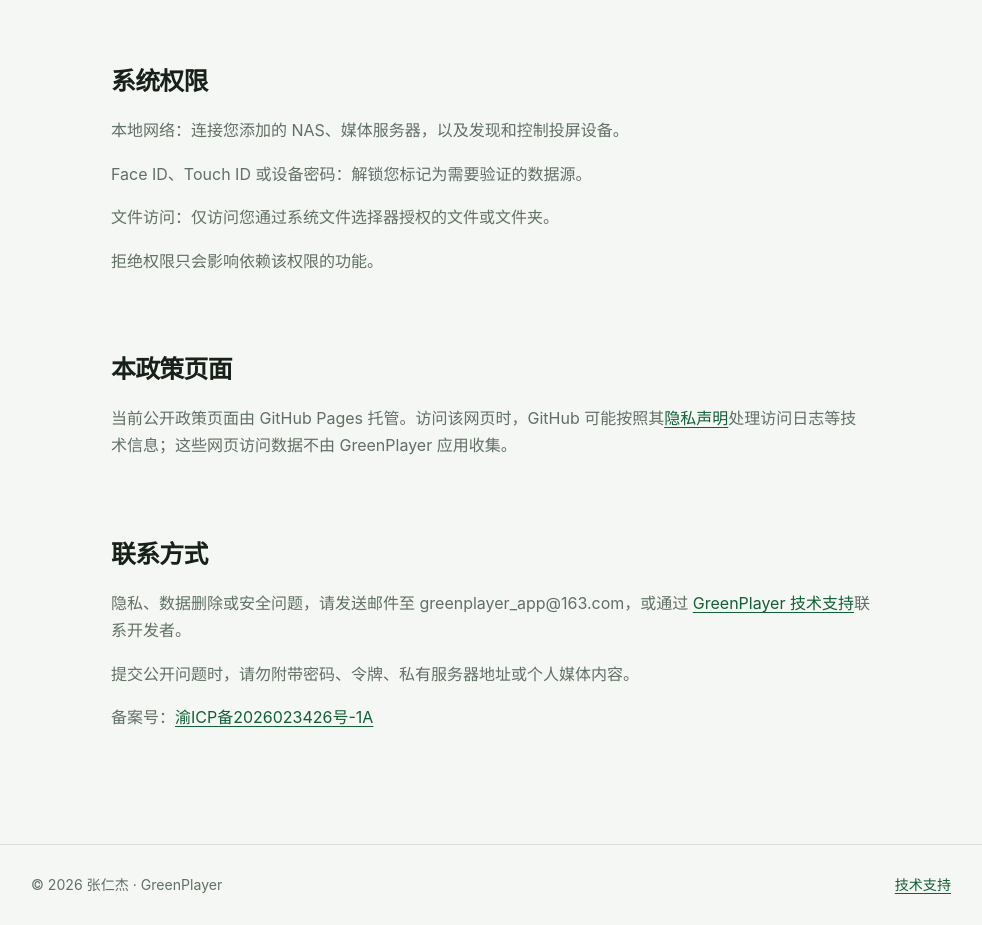
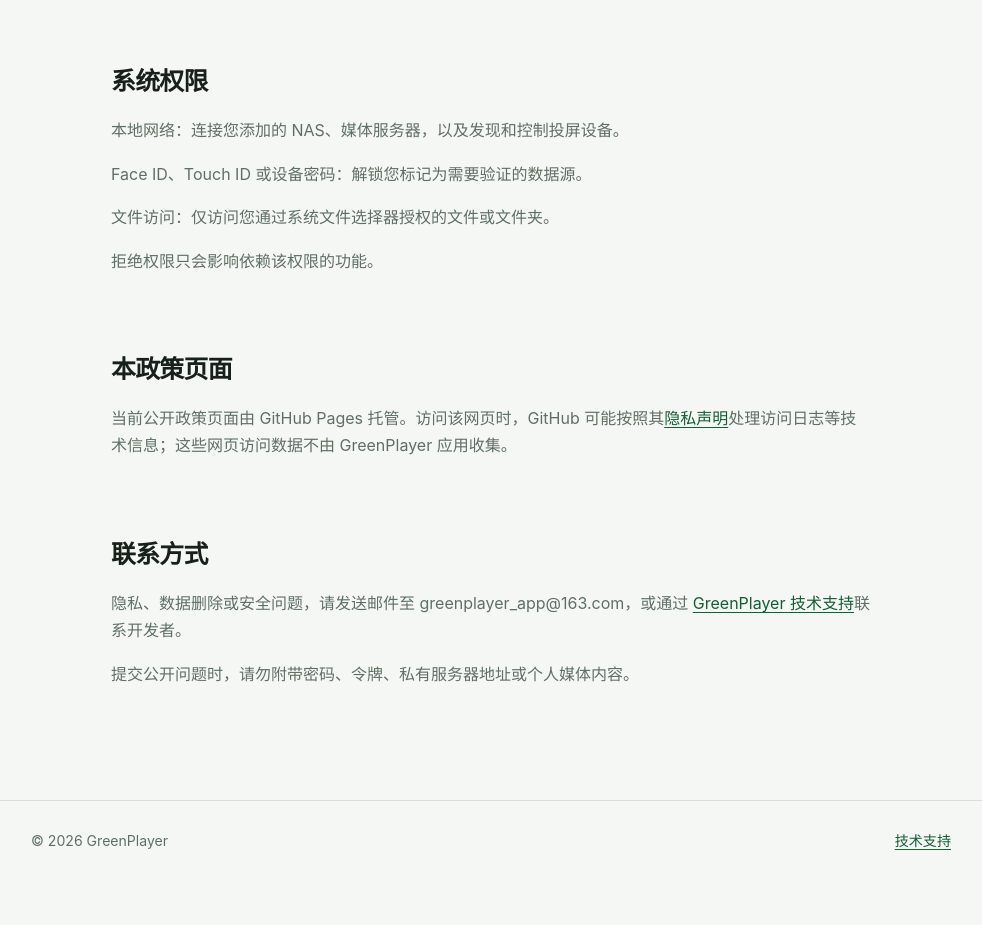
Before and after one commit to AKAGreen/greenplayer-support, a plain HTML site: page privacy/index.html in a window 1280 px wide. Shown: the part 2096-3021 px from the top of the page, without its empty margins (149-1131 px from the left). After the commit the page ends 2977 px from the top, so only its background shows below. Drawn offline with Linux system fonts and the light colour scheme.

Commit message:
Keep only public support email on website pages

```diff
--- a/privacy/index.html
+++ b/privacy/index.html
@@ -58,13 +58,13 @@
 <section><h2>联系方式</h2>
 <p>隐私、数据删除或安全问题，请发送邮件至 greenplayer_app@163.com，或通过 <a href="https://akagreen.github.io/greenplayer-support/support/">GreenPlayer 技术支持</a>联系开发者。</p>
 <p>提交公开问题时，请勿附带密码、令牌、私有服务器地址或个人媒体内容。</p>
-<p>备案号：<a href="https://beian.miit.gov.cn/">渝ICP备2026023426号-1A</a></p>
+
 </section>
   </main>
 
   <footer class="site-footer">
     <div class="shell footer-row">
-      <span>© 2026 张仁杰 · GreenPlayer</span>
+      <span>© 2026 GreenPlayer</span>
       <a href="../support/">技术支持</a>
     </div>
   </footer>
```
Also changed, not shown: index.html (+1 -1 lines), opensource/1.0.0-1/index.html (+1 -1 lines), opensource/1.1.0-2/index.html (+1 -1 lines), opensource/index.html (+1 -1 lines), support/index.html (+2 -2 lines).
